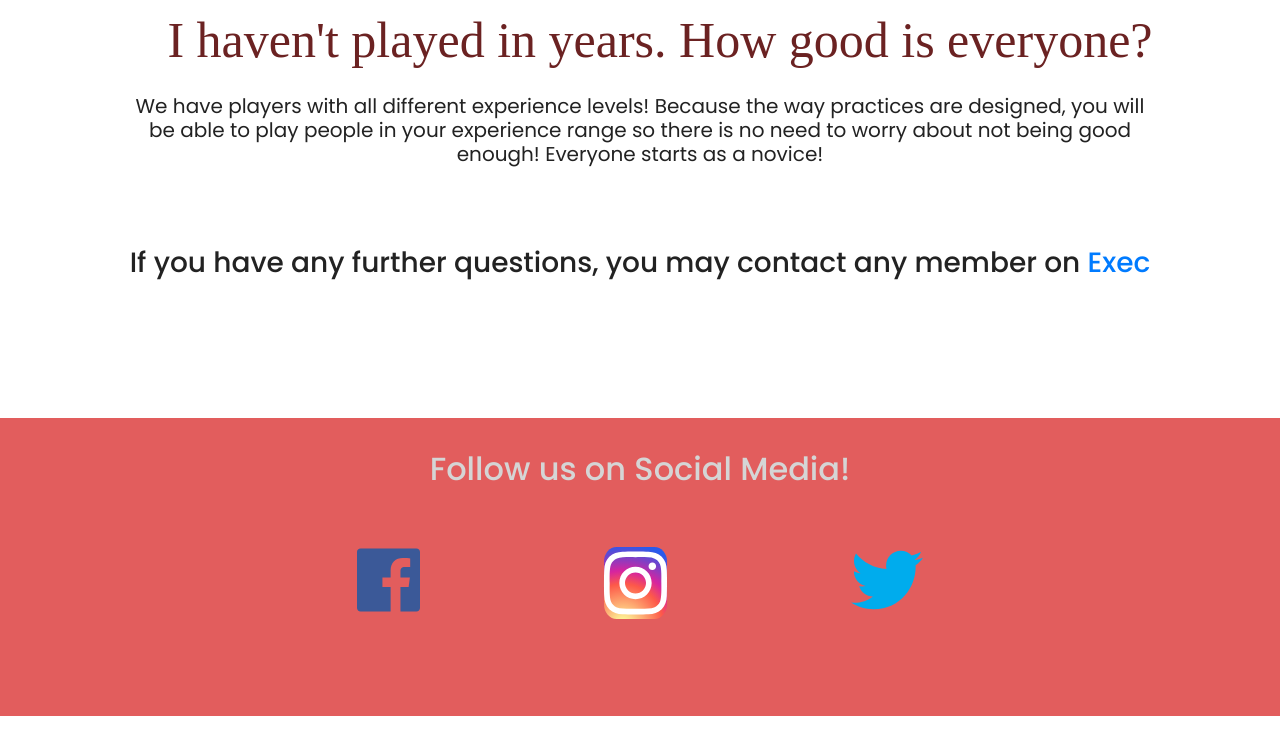
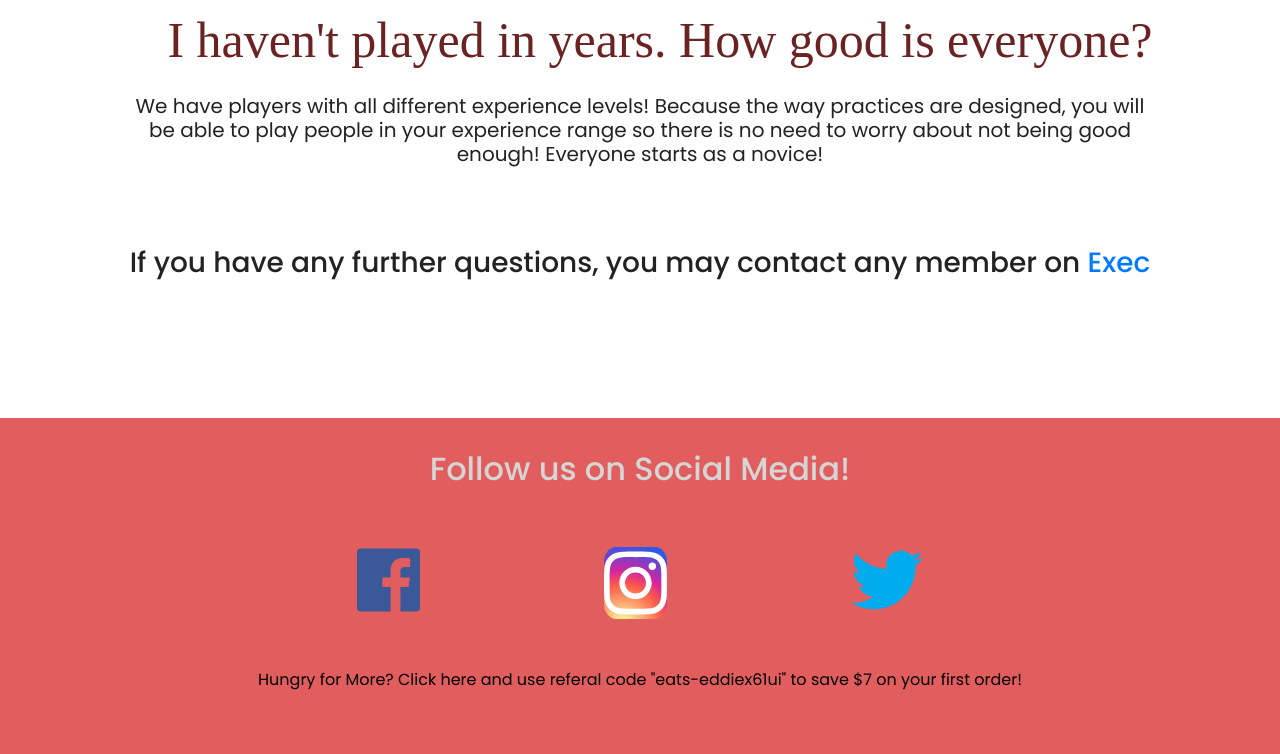
Before and after one commit to EddieXu123/CWRU-Club-Tennis-Website, a plain HTML site: page index.html in a window 1280 px wide. Shown: the part 6939-7693 px from the top of the page. Before the commit the page ends 7655 px from the top, so only its background shows below. Drawn offline with nearby package versions, Linux system fonts and the light colour scheme.

Commit message:
Update index.html
Added a cute little uber eats promo ;) Pls use I'm broke and poor

```diff
--- a/index.html
+++ b/index.html
@@ -383,6 +383,11 @@
 			<a href="https://www.instagram.com/cwru_clubtennis/"><i class="fab fa-instagram" style="position: relative; top: -5px;"></i></a>
 			<a href="#"><i class="fab fa-twitter"></i></a>
 		</div>
+		<div class="col-12">
+			<a href="https://www.ubereats.com/" style="color: black;">Hungry for More?
+				Click here and use referal code "eats-eddiex61ui" to
+				save $7 on your first order!
+		</div>
 	</div>
 	</div>
 </footer>
```
